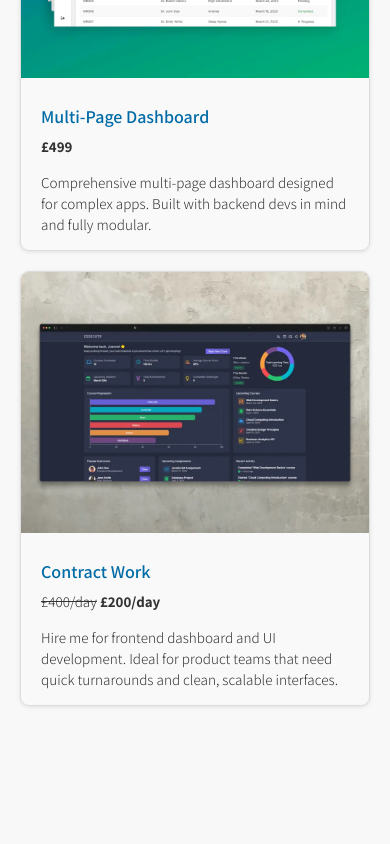
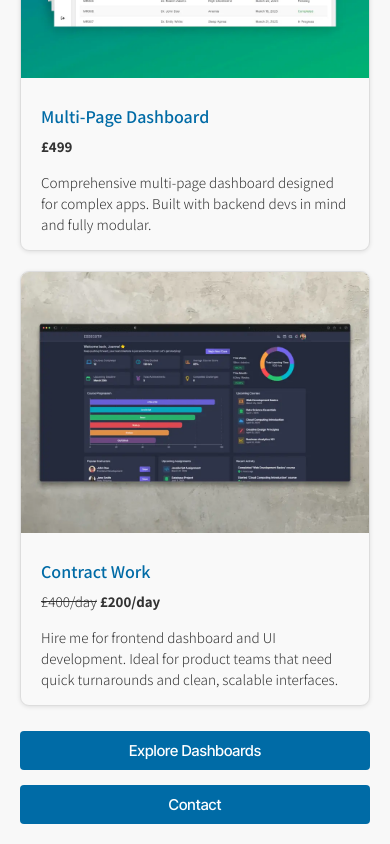
Before and after one commit to joseph-johnson27001/dashboard-website, a Vue app: page /services in a window 390 px wide. Shown: the part 1363-2207 px from the top of the page. Before the commit the page ends 2089 px from the top, so only its background shows below. Built offline with nearby package versions, Linux system fonts and the light colour scheme.

Commit message:
Call to action buttons

```diff
--- a/src/views/ServicesPage.vue
+++ b/src/views/ServicesPage.vue
@@ -23,6 +23,14 @@
         <p class="price" v-html="service.price"></p>
         <p>{{ service.description }}</p>
       </div>
+    </div>
+
+    <!-- Call to Action Section -->
+    <div class="cta-section">
+      <a href="/dashboards" class="cta-button explore-button"
+        >Explore Dashboards</a
+      >
+      <a href="/contact" class="cta-button contact-button">Contact</a>
     </div>
   </div>
 </template>
@@ -105,15 +113,10 @@ const services = [
   background: #f9f9f9;
   border-radius: 9px;
   box-shadow: 0 2px 10px rgba(0, 0, 0, 0.05);
-  transition: transform 0.2s ease;
   border: 1px solid #ddd;
   box-shadow: rgba(0, 0, 0, 0.1) 0px 1px 4px;
   opacity: 0;
   animation: fadeIn 0.8s ease-in forwards;
-}
-
-.service-card:hover {
-  transform: translateY(-4px);
 }
 
 .service-image {
@@ -149,18 +152,66 @@ const services = [
   color: #555;
 }
 
+/* CTA Section */
+.cta-section {
+  margin-top: 10px;
+  display: flex;
+  justify-content: flex-end;
+  gap: 10px;
+}
+
+.cta-button {
+  font-family: "Inter Tight", sans-serif;
+  background-color: #006ba6;
+  color: white;
+  padding: 10px 15px;
+  text-decoration: none;
+  font-weight: 500;
+  border-radius: 4px;
+  transition: background-color 0.3s;
+  margin-top: 15px;
+  border: none;
+  max-width: 150px;
+  text-align: center;
+  font-size: 15px;
+  cursor: pointer;
+  opacity: 0;
+  animation: fadeIn 1.5s 0.25s forwards;
+}
+
+.cta-button:hover {
+  background-color: #004f7c;
+}
+
+/* Responsive Grid */
 @media (max-width: 1100px) {
   .services-grid {
     grid-template-columns: repeat(2, 1fr);
   }
 }
 
-@media (max-width: 640px) {
+@media (max-width: 550px) {
   .services-grid {
     grid-template-columns: 1fr;
   }
 }
 
+@media (max-width: 400px) {
+  .cta-section {
+    flex-direction: column;
+    gap: 0px;
+    justify-content: center;
+  }
+
+  .cta-button {
+    width: 100%;
+    max-width: none;
+
+    box-sizing: border-box;
+  }
+}
+
+/* Fade-in Animation */
 @keyframes fadeIn {
   from {
     opacity: 0;
```
